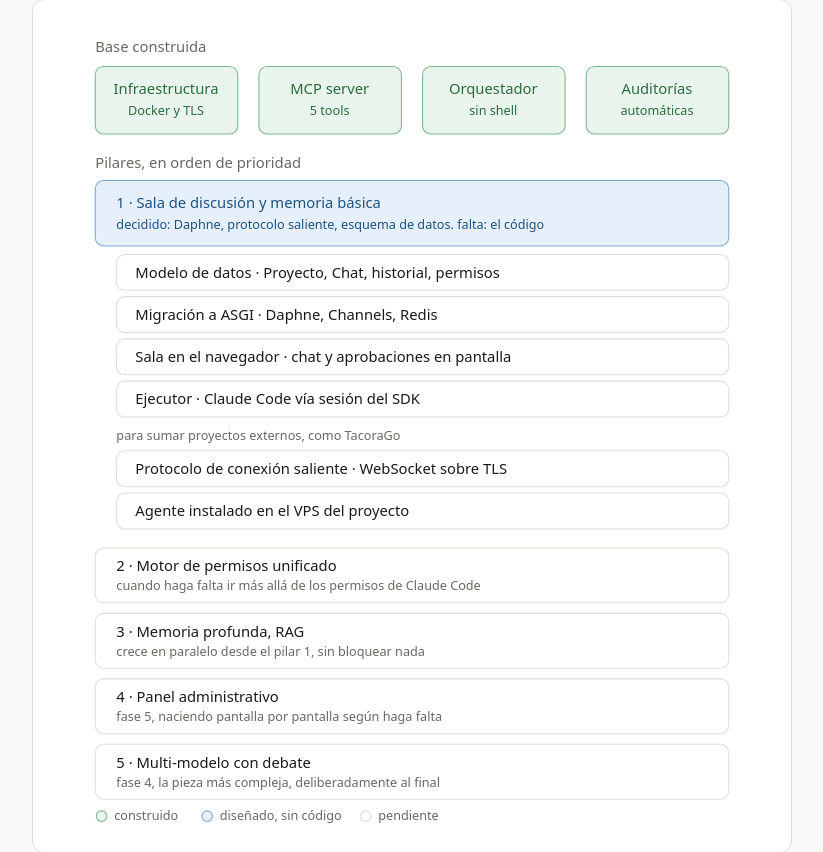
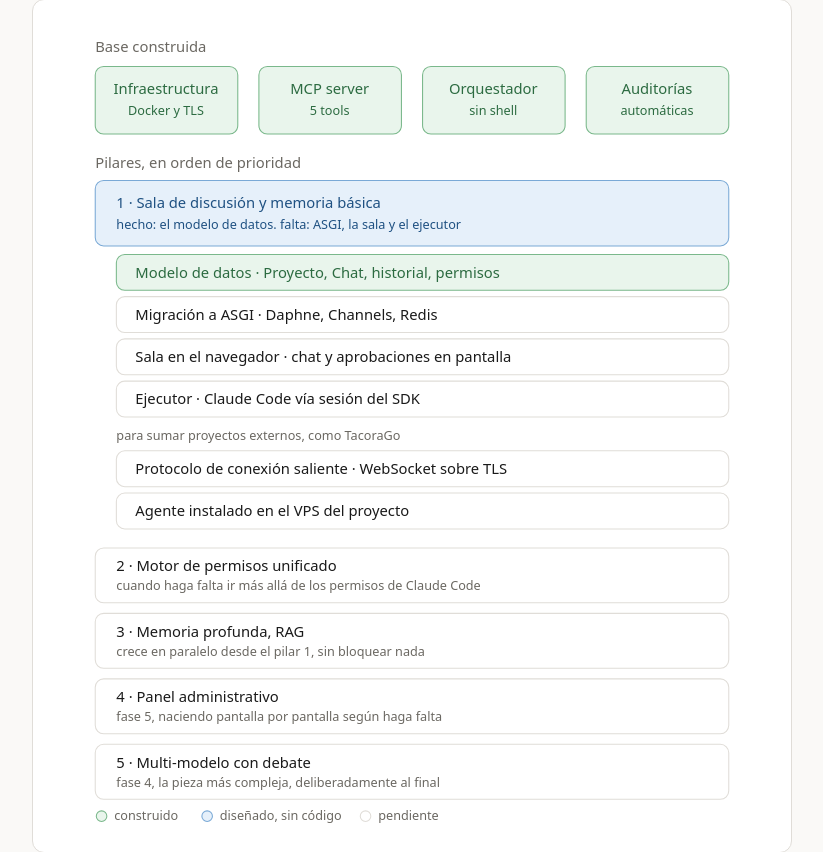
Before and after one commit to racetech-22/ia-central, a Django app: page /mapa/ in a window 1280 px wide. Shown: the part 127-979 px from the top of the page, without its empty margins (228-1051 px from the left). Run offline with Django 5.2, Linux system fonts and the light colour scheme; the visitor is signed in with stand-in values (Sample User, id 1); parts of the project's set-up code (start-up, migrations or seed data) failed here and were passed over.

Commit message:
Corregir mapa.html: modelo de datos de la sala ya esta construido
Discrepancia real detectada por scripts/adr_audit.sh (verificacion
(f)): la subtarea "Modelo de datos" del pilar 1 seguia marcada como
"disenado, sin codigo" pese a estar implementada (apps/sala, commit
5c17f51). Pasada a construido (clase .tsubg nueva, verde consistente
con el resto de la base construida) y actualizada la segunda linea
del pilar 1 para reflejar el estado real.

Verificado que /mapa/ sigue en 200 como superusuario con el contenido
nuevo presente en la respuesta. manage.py check sin errores.

Co-Authored-By: Claude Sonnet 5 <noreply@anthropic.com>

```diff
--- a/apps/adminpanel/templates/adminpanel/mapa.html
+++ b/apps/adminpanel/templates/adminpanel/mapa.html
@@ -25,6 +25,7 @@
   .ta{font:500 14px system-ui,sans-serif;fill:var(--now-text)}
   .tsa{font:400 12px system-ui,sans-serif;fill:var(--now-text)}
   .tsub{font:400 14px system-ui,sans-serif;fill:var(--text)}
+  .tsubg{font:400 14px system-ui,sans-serif;fill:var(--ok-text)}
   .foot{font-size:13px;color:var(--text-2);margin-top:1.25rem;line-height:1.6}
   .foot code{background:#f0eeea;padding:.1rem .3rem;border-radius:4px;font-size:12px}
 </style>
@@ -53,9 +54,9 @@
 <text x="40" y="140" class="th">Pilares, en orden de prioridad</text>
 <rect x="40" y="152" width="600" height="62" rx="8" fill="var(--now-bg)" stroke="var(--now-border)"/>
 <text x="60" y="178" class="ta">1 &#183; Sala de discusión y memoria básica</text>
-<text x="60" y="198" class="tsa">decidido: Daphne, protocolo saliente, esquema de datos. falta: el código</text>
-<rect x="60" y="222" width="580" height="34" rx="8" fill="var(--surface)" stroke="var(--border)"/>
-<text x="78" y="244" class="tsub">Modelo de datos &#183; Proyecto, Chat, historial, permisos</text>
+<text x="60" y="198" class="tsa">hecho: el modelo de datos. falta: ASGI, la sala y el ejecutor</text>
+<rect x="60" y="222" width="580" height="34" rx="8" fill="var(--ok-bg)" stroke="var(--ok-border)"/>
+<text x="78" y="244" class="tsubg">Modelo de datos &#183; Proyecto, Chat, historial, permisos</text>
 <rect x="60" y="262" width="580" height="34" rx="8" fill="var(--surface)" stroke="var(--border)"/>
 <text x="78" y="284" class="tsub">Migración a ASGI &#183; Daphne, Channels, Redis</text>
 <rect x="60" y="302" width="580" height="34" rx="8" fill="var(--surface)" stroke="var(--border)"/>
```
Also changed, not shown: CHANGELOG.md.
